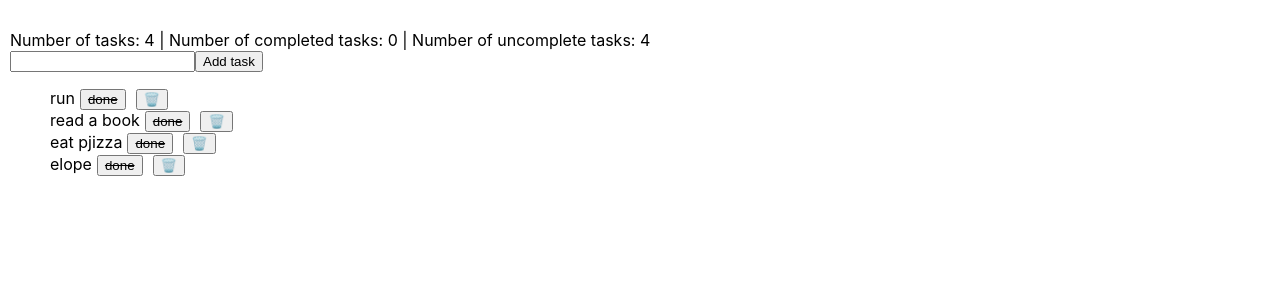
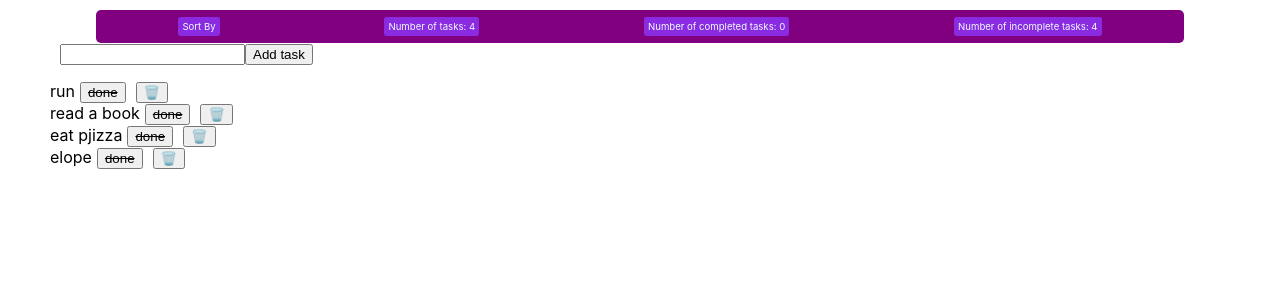
Before and after one commit to GrittyGitty/first_react_assignment, a React (Create React App) app: page / in a window 1280 px wide. Shown: the top 300 px of the page. Built offline with nearby package versions, Linux system fonts and the light colour scheme.

Commit message:
trying to design

```diff
--- a/src/App.js
+++ b/src/App.js
@@ -10,12 +10,7 @@ class App extends React.Component {
     return (
       <div>
         <StatusBar
-          isDoneBreakDown={
-            tasks.reduce((acc, task) => {
-              acc[task.isDone ? "done" : "undone"]++
-              return acc;
-            }, { done: 0, undone: 0 })
-          }>
+          isDoneBreakDown={tasks.reduce(reducer, { done: 0, undone: 0 })}>
         </StatusBar>
         <AddTask
           tasks={tasks}
@@ -27,6 +22,10 @@ class App extends React.Component {
   }
 }
 
+function reducer(acc, task) {
+  acc[task.isDone ? "done" : "undone"]++
+  return acc;
+}
 
 const dispatchToProps = {
   addTaskClick: (task) => ({
--- a/src/components/AddTask.js
+++ b/src/components/AddTask.js
@@ -3,18 +3,18 @@ import Task from '../entities/task'
 
 
 const AddTask = ({ tasks, addTaskClick }) => {
-  return (
-    <div>
-      <form onSubmit={(e) => {
+  const submit = (e) => {
     e.preventDefault();
     let text = e.target.elements["input"].value;
     if (text && tasks.filter(task => task.text === text).length === 0)
       addTaskClick(new Task(text));
-      }}>
+  }
+
+  return (
+    <form className="addTask" onSubmit={submit}>
       <input name="input"></input>
       <button type="submit">Add task</button>
     </form>
-    </div >
   );
 }
 
--- a/src/components/StatusBar.js
+++ b/src/components/StatusBar.js
@@ -1,4 +1,9 @@
 import React from 'react';
+
+
+const StatusBarItem = (props) => {
+    return <div className="sb">{props.children}</div>
+}
 
 
 
@@ -7,14 +12,11 @@ const StatusBar = (props) => {
     let numOfTasks = done + undone;
 
     return (
-        <div>
-            <br></br>
-            Number of tasks: {numOfTasks} |
-
-            Number of completed tasks: {done} |
-
-            Number of uncomplete tasks: {undone}
-            <br></br>
+        <div className="statusBar">
+            <StatusBarItem key="0">Sort By</StatusBarItem>
+            <StatusBarItem key="1">Number of tasks: {numOfTasks}</StatusBarItem>
+            <StatusBarItem key="2">Number of completed tasks: {done}</StatusBarItem>
+            <StatusBarItem key="3">Number of incomplete tasks: {undone}</StatusBarItem>
         </div>
     );
 }
--- a/src/index.css
+++ b/src/index.css
@@ -1,5 +1,6 @@
-body {
+html, body {
   margin: 0;
+  padding: 0;
   font-family: -apple-system, BlinkMacSystemFont, 'Segoe UI', 'Roboto', 'Oxygen', 'Ubuntu', 'Cantarell', 'Fira Sans', 'Droid Sans', 'Helvetica Neue', sans-serif;
   -webkit-font-smoothing: antialiased;
   -moz-osx-font-smoothing: grayscale;
@@ -9,11 +10,44 @@ code {
   font-family: source-code-pro, Menlo, Monaco, Consolas, 'Courier New', monospace;
 }
 
-.listDelButton {
-  margin: 0px 5px;
-  vertical-align:
-}
-
 #app {
   margin: 10px;
 }
+
+
+.listDelButton {
+  margin: 0px 5px;
+}
+
+.addTask {
+  margin: 50px;
+  display: inline;
+}
+
+.statusBar {
+  align-items: center;
+  display: flex;
+  flex-wrap: nowrap;
+  justify-content: space-around;
+  border-radius: 5px;
+  align-items: strech;
+  text-align: center;
+  color: azure;
+  background-color: purple;
+  margin: auto;
+  width: 85vw;
+}
+
+.sb {
+  font-size: 0.6em;
+  display: flex;
+  align-items: center;
+  justify-content: center;
+  vertical-align: middle;
+  border: slateblue;
+  text-align: center;
+  border-radius: 0.3em;
+  padding: 4px;
+  background-color: blueviolet;
+  margin: 7px 1px;
+}
--- a/src/store.js
+++ b/src/store.js
@@ -39,7 +39,6 @@ const store = createStore((state = initialState, action) => {
                         task)
             });
         case "TOGGLE_EDIT_MODE":
-            console.log(tasks, payload);
             return Object.assign({}, state, {
                 tasks: tasks.map(task =>
                     (task.text === payload.text) ?
```
Also changed, not shown: src/logo.svg, 1 other file (tests, documents, lock files or other folders). Lines whose indentation alone changed are shown as unchanged.
